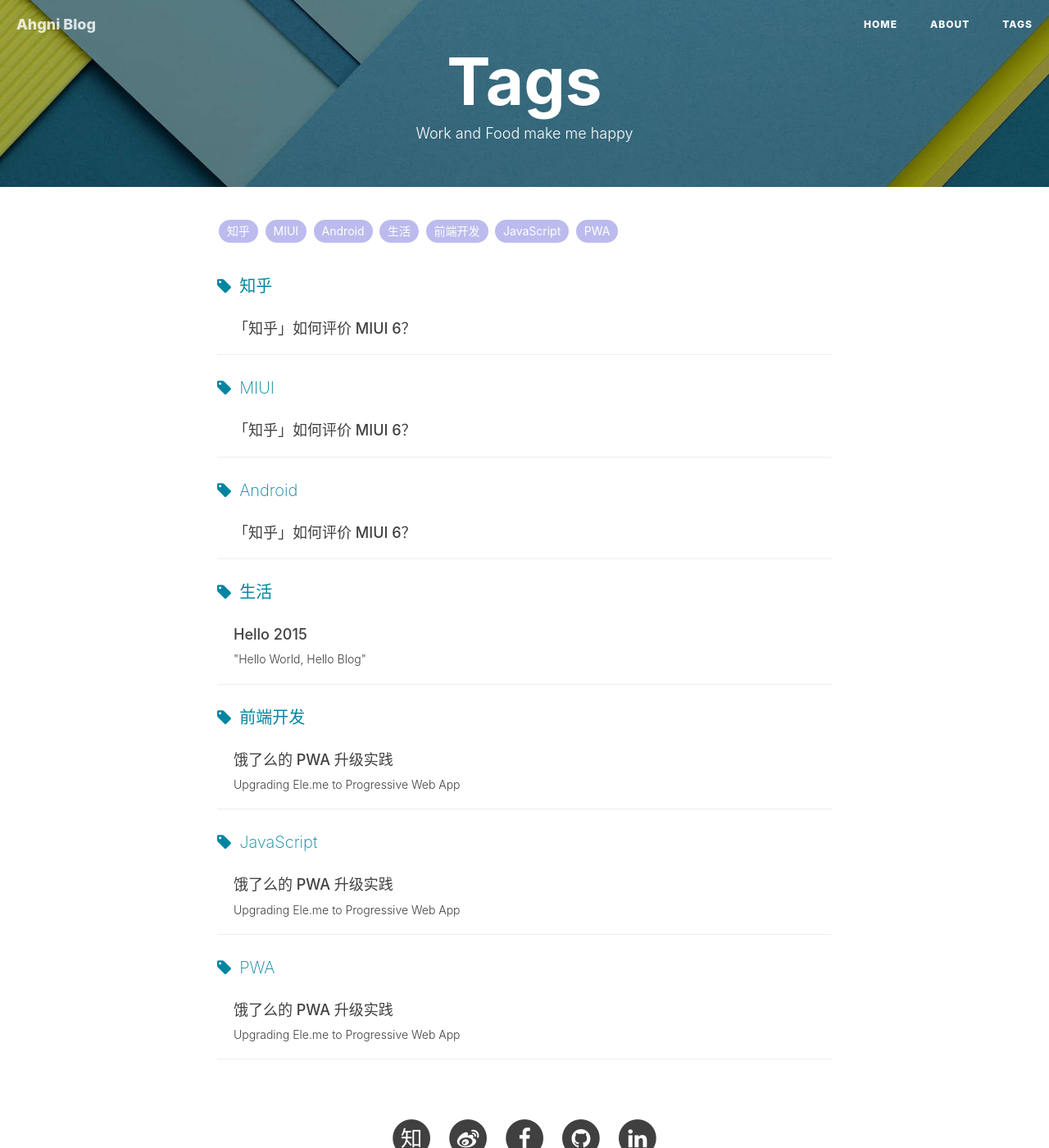
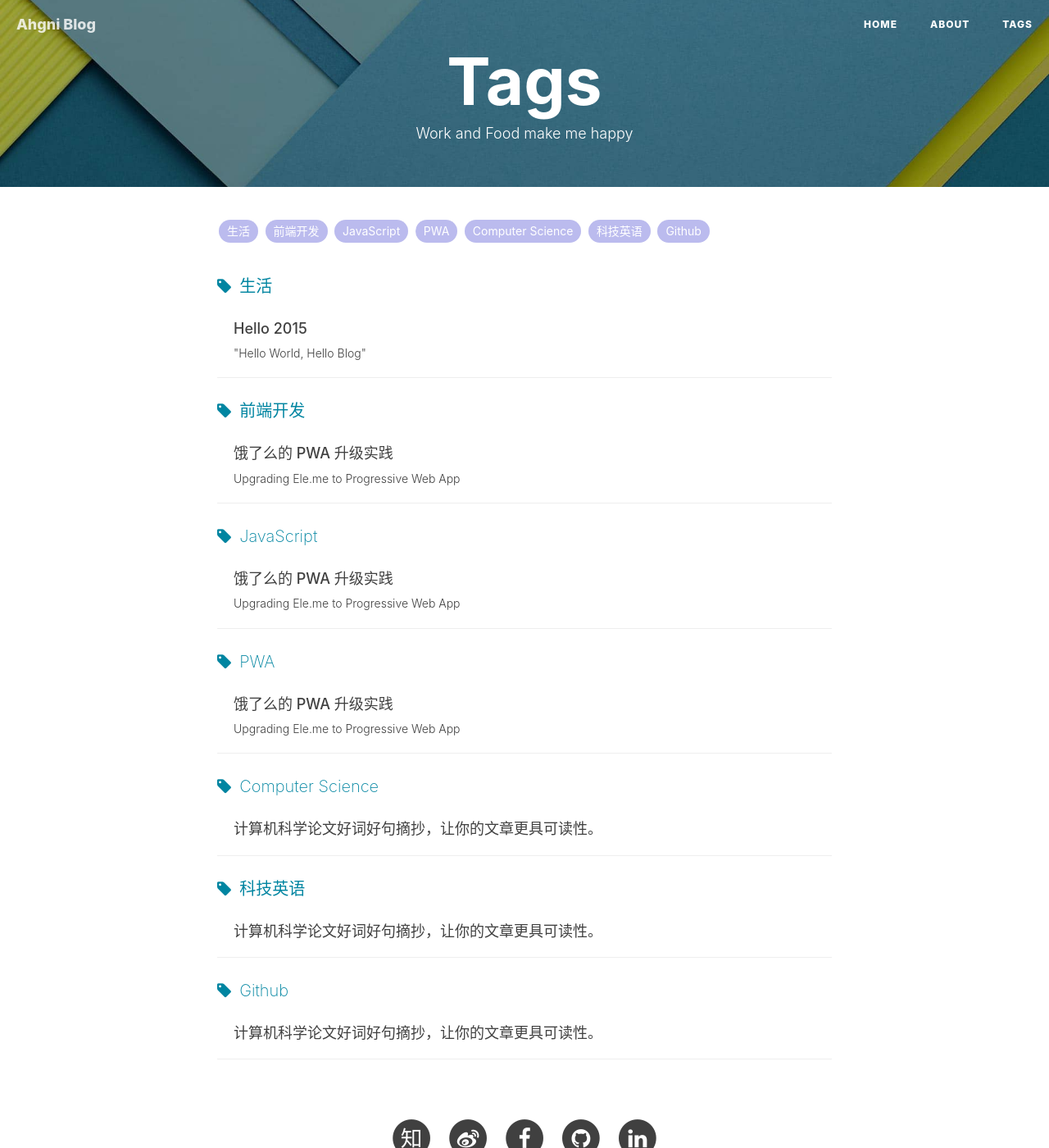
Before and after one commit to jizhang02/jizhang02.github.io, a Jekyll site: the page built from tags.html, in a window 1280 px wide and 1400 px high. Shown: the whole window at 82% size. Built offline with Jekyll 4.4.1, drawn with Linux system fonts in a browser that asks for light colours; nearby versions of some CDN libraries; comment, search, counter and statistics services are not loaded; some of the changed lines change nothing that is shown.

Commit message:
Update 2014-08-16-miui6.markdown

```diff
--- a/_posts/2014-08-16-miui6.markdown
+++ b/_posts/2014-08-16-miui6.markdown
@@ -1,60 +1,32 @@
 ---
 layout:     post
-title:      "「知乎」如何评价 MIUI 6？"
-date:       2014-08-16 12:00:00
-author:     "Hux"
-header-img: "img/post-bg-miui6.jpg"
+title:      "计算机科学论文好词好句摘抄，让你的文章更具可读性。"
+date:       2019-07-18 18:43:00
+author:     "Ahgni"
+header-img: "img/post-bg.jpg"
 tags:
-    - 知乎
-    - MIUI
-    - Android
+    - Computer Science
+    - 科技英语
+    - Github
 ---
 
-> 这篇文章转载自[我在知乎上的回答](http://www.zhihu.com/question/24783844/answer/29286896)
+> 这篇文章转载自[Vocabulary Sentence in Paper](https://github.com/Ahgni/Vocabulary-Sentence-in-Paper)
 
 
 <div>
-    <blockquote>MIUI 6，充满了“借鉴”，iOS 7 版的 Android……
-        <br>米 4，碉堡了，不服跑个分，简直就是 iPhone 4……</blockquote>你们说得这些我一点都不反对。
-    <br>
-    <br><b>可是，你们对小米的要求太高了</b>。
-    <br>
-    <br>其实小米说到底也不过是一个才初创4年的公司而已，
-    <br><b>你是指望小米能引领一套新的设计风格？</b>
-    <br><b>还是指望它能在国际上体现一下我国的自主创新能力？</b>
-    <br>
-    <br>你想太多了。
-    <br>
-    <br>更何况，<b>MIUI也不是没有设计</b>，它比很多国内，国际大厂的ROM好看好用太多了。
-    <br>它只是没有多少新设计而已， iOS 7 的视觉，混着大部分 Android ＋ WP 的交互。也不知道是因为确实欣赏 Android 的一些交互，还是因为毕竟是基于 Android 懒得改了。
-    <br>
-    <br><b>因为没有一个背后的设计思想在支撑，于是它就把所有自己觉得好，觉得会被认可的东西抄过来了而已。</b>
-    <br>
-    <br><b>这思路一点问题都没有，</b><b>大部分用户一定会觉得更好看了</b>，国际范儿又有设计感。最多是少数圈内人士（包括我），那群也不真正买它手机用的人，在那愤愤不平而已。
-    <br>
-    <br><b>自立门派风险太大了。</b>
-    <br><b>MI 4 的配置 + MIUI 6，在这个价位几乎是无敌的，这就够了。</b>
-    <br>
-    <br>至于官方说的什么“糖果式”设计，那简直就是笑话。跟 Ive 的 iOS 7 或是 Material Design，Metro 所设计之设计，完全不在一个高度上。
-    <br>
-    <br>
-    <br>其实有的时候觉得小米很像腾讯（尤其是更早些年的腾讯）。
-    <br><b>其实本来也就不是什么创新者的角色，那就做借鉴和整合呗。</b>
-    <br>
-    <br>用户喜欢什么，
-    <br>公司需要什么，
-    <br>大众流行什么，
-    <br>那我们就做呗。
-    <br>
-    <br><b>拿下市场才是第一位的，不出错才是第一位的</b>。
-    <br><b>先做大了才有可能去做更大的事啊</b>。
-    <br>
-    <br>老罗再有情怀，锤子要是死了，那也就这么死了。
-    <br>
-    <br>你指责小米没有多少创新，或是腾讯老是山寨 start up ，我同意，我陪你愤愤不平，可是又有什么意思呢。
-    <br>
-    <br>它们这么做，对现有公司发展来说，
-    <br><b>简直是一点错都没有。</b>
-    <br>
-    <br>
+
+## 意义和目的
+在母语不是英语的人面前，撰写英文论文是一件困难的事情。选用合适的词汇、句型可以清晰的表达文章的思想。
+大家经常读完一篇英文论文之后，遇到不会的词汇之后，翻译下大概理解了它的意思。但是查完之后就没事了，我认为应该有一个积累的习惯，说不定哪一次我们自己写文章的时候可以用到呢！
+于是，我萌生了创建一个论文好词好句开源项目的想法。目的是集思广益，从群众中来，再到群众中去。然后大家的写英语论文水平逐步提升。
+## 分享您的智慧
+如果您阅读论文的时候，也有类似的收获，可以将我们的论文好词好句丰富扩大。因此您可以Pull requests。具体做法为：
+1. Have a GitHub account
+2. “Fork the repository”
+![How to pull a request](https://hisham.hm/img/posts/github-fork.png)
+3. Edit the file
+4. Make the Pull Request
+![How to pull a request](https://hisham.hm/img/posts/github-comparepr.png)
+就是这么简单，让我们行动起来吧！
+
 </div>
```
